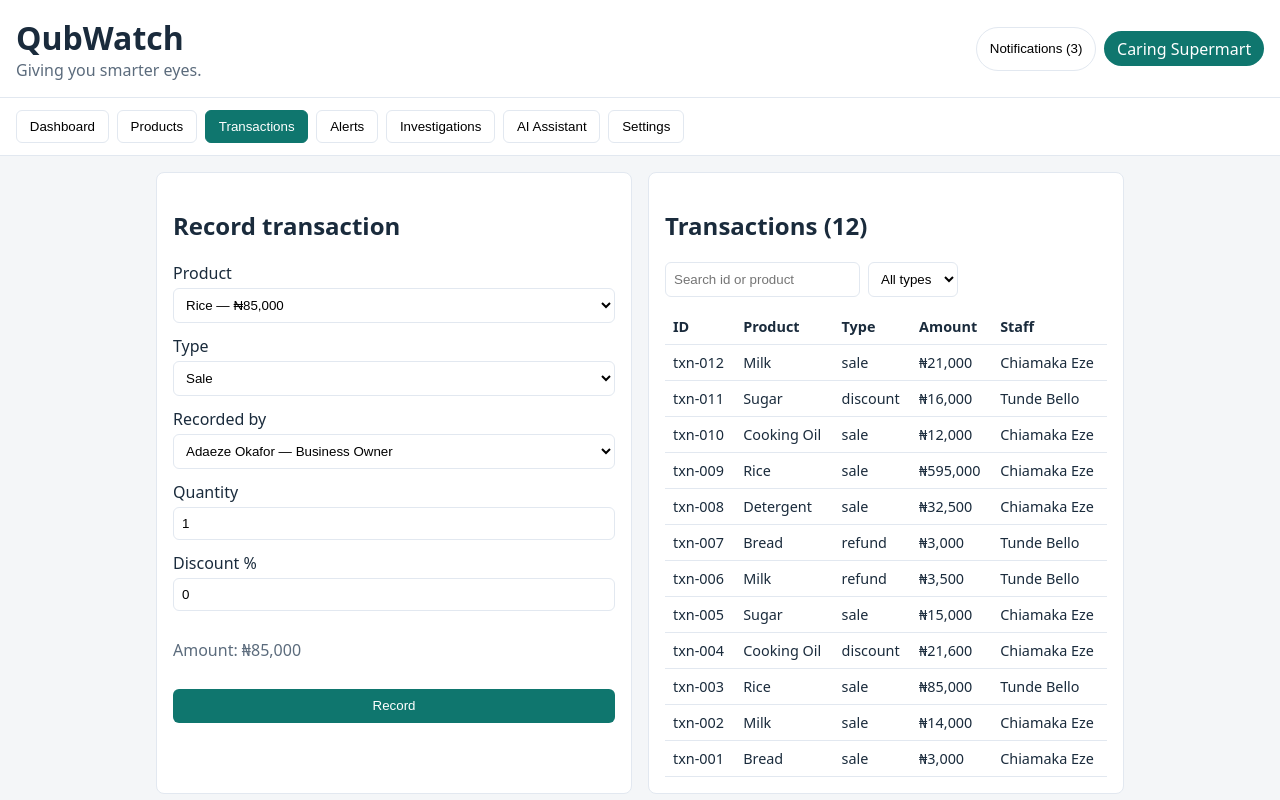
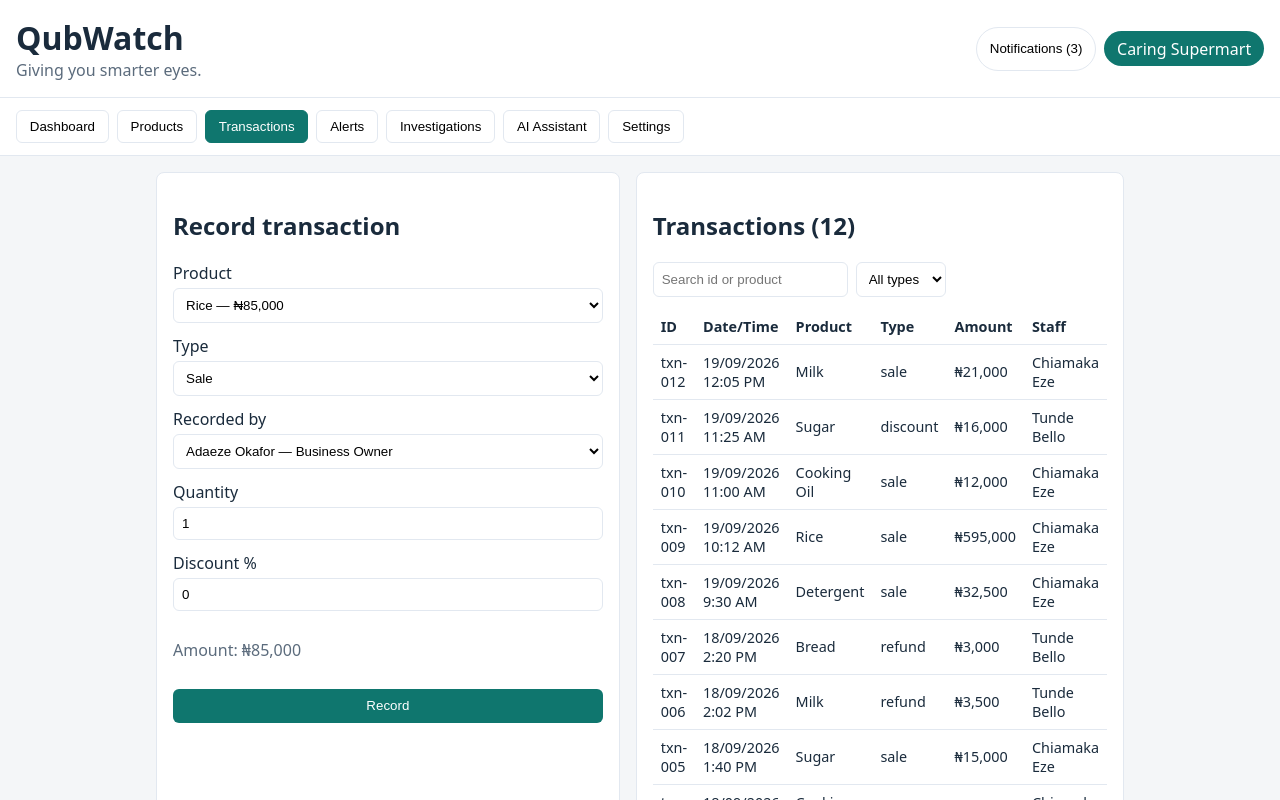
Before and after one commit to gracealonge83-coder/QubWatch-MVP, a React (Vite) app: page / in a window 1280 px wide. Both pictures are taken after a click on the button "View transactions". Shown: the top 800 px of the page. Built offline with nearby package versions, Linux system fonts and the light colour scheme.

Commit message:
Display transaction date and time

```diff
--- a/src/pages/Transactions.jsx
+++ b/src/pages/Transactions.jsx
@@ -1,4 +1,5 @@
 import { useState } from 'react'
+import { formatDateTime } from '../utils/formatDateTime.js'
 
 // Stage 2: view + record transactions, search and filtering (PRD Sections 15 + 31).
 // In-memory only. No monitoring rules, no alert generation.
@@ -112,6 +113,7 @@ function Transactions({ transactions, products, users, currentUser, onAdd }) {
               <thead>
                 <tr>
                   <th>ID</th>
+                  <th>Date/Time</th>
                   <th>Product</th>
                   <th>Type</th>
                   <th>Amount</th>
@@ -122,6 +124,7 @@ function Transactions({ transactions, products, users, currentUser, onAdd }) {
                 {visible.map((t) => (
                   <tr key={t.id}>
                     <td>{t.id}</td>
+                    <td>{formatDateTime(t.date)}</td>
                     <td>{productById[t.productId] ? productById[t.productId].name : t.productId}</td>
                     <td>{t.type}</td>
                     <td>₦{t.amount.toLocaleString()}</td>
```
